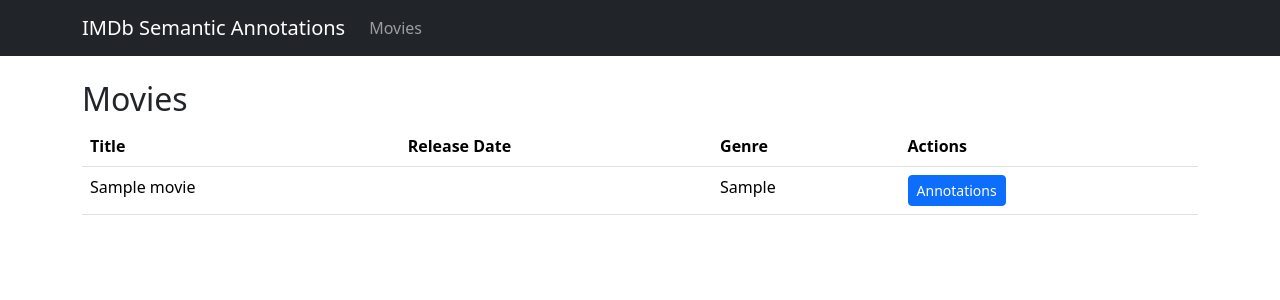
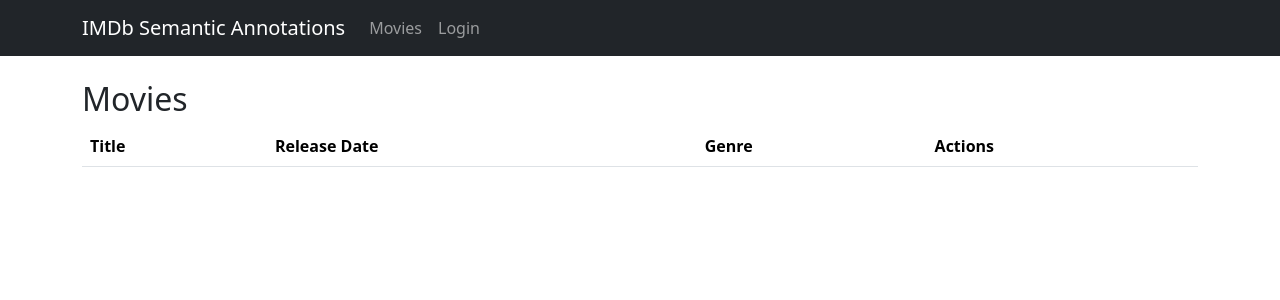
Before and after one commit to sozkan4/SWE599-Semantic-Annotations, a Django app: page / in a window 1280 px wide. Shown: the top 300 px of the page. Run offline with Django 3.2, Linux system fonts and the light colour scheme; tables that the repository leaves empty hold one stand-in row (values such as "Sample post"); lists and menus that the app fills with data are empty.

Commit message:
fix template structure

```diff
--- a/annotations/urls.py
+++ b/annotations/urls.py
@@ -1,10 +1,17 @@
 from django.urls import path
 from . import views
+from django.contrib.auth.views import LoginView
+from django.contrib.auth.views import LoginView, LogoutView
+
 
 app_name = 'annotations'
 
 urlpatterns = [
-    path('', views.MovieListView.as_view(), name='movie_list'),
-    path('movies/<int:pk>/', views.MovieDetailView.as_view(), name='movie_detail'),
-    path('movies/<int:pk>/annotate/', views.AnnotationCreateView.as_view(), name='annotation_create'),
+    path('', views.MovieListView.as_view(), name='movies'),
+    path('movies/<int:movie_id>/', views.MovieDetailView.as_view(), name='annotations'),
+    path('movies/<int:movie_id>/annotate/', views.AnnotationCreateView.as_view(), name='add_annotation'),
+    path('accounts/login/', LoginView.as_view(template_name='login.html'), name='login'),
+    path('accounts/logout/', LogoutView.as_view(next_page='/'), name='logout'),
+
+
 ]
--- a/annotations/views.py
+++ b/annotations/views.py
@@ -1,33 +1,28 @@
 from django.contrib.auth.decorators import login_required
-from django.shortcuts import render, get_object_or_404, redirect
 from django.utils.decorators import method_decorator
-from django.views import View
+from django.urls import reverse
+from django.views.generic import ListView, DetailView, CreateView
 from .models import Movie, Annotation
 from .forms import AnnotationForm
 
-class MovieListView(View):
-    def get(self, request):
-        movies = Movie.objects.all()
-        return render(request, 'movies.html', {'movies': movies})
+class MovieListView(ListView):
+    model = Movie
+    template_name = 'annotations/movies.html'
 
-class MovieDetailView(View):
-    def get(self, request, movie_id):
-        movie = get_object_or_404(Movie, id=movie_id)
-        annotations = Annotation.objects.filter(movie=movie)
-        form = AnnotationForm()
-        return render(request, 'annotations.html', {'movie': movie, 'annotations': annotations, 'form': form})
+class MovieDetailView(DetailView):
+    model = Movie
+    template_name = 'annotations/movie_detail.html'
 
 @method_decorator(login_required, name='dispatch')
-class AnnotationCreateView(View):
-    def post(self, request, movie_id):
-        form = AnnotationForm(request.POST)
-        if form.is_valid():
-            annotation = form.save(commit=False)
-            annotation.user = request.user
-            annotation.movie_id = movie_id
-            annotation.save()
-            return redirect('annotations', movie_id=movie_id)
-        else:
-            movie = get_object_or_404(Movie, id=movie_id)
-            annotations = Annotation.objects.filter(movie=movie)
-            return render(request, 'annotations.html', {'movie': movie, 'annotations': annotations, 'form': form})
+class AnnotationCreateView(CreateView):
+    model = Annotation
+    form_class = AnnotationForm
+    template_name = 'annotations/annotation_create.html'
+
+    def form_valid(self, form):
+        form.instance.user = self.request.user
+        form.instance.movie_id = self.kwargs['movie_id']
+        return super().form_valid(form)
+
+    def get_success_url(self):
+        return reverse('annotations:movie_detail', args=[str(self.kwargs['movie_id'])])
--- a/annotations/templates/base.html
+++ b/templates/base.html
@@ -22,6 +22,15 @@
                         <li class="nav-item">
                             <a class="nav-link" href="{% url 'movies' %}">Movies</a>
                         </li>
+                        {% if user.is_authenticated %}
+                            <li class="nav-item">
+                                <a class="nav-link" href="{% url 'logout' %}">Logout</a>
+                            </li>
+                        {% else %}
+                            <li class="nav-item">
+                                <a class="nav-link" href="{% url 'login' %}">Login</a>
+                            </li>
+                        {% endif %}
                     </ul>
                 </div>
             </div>
```
Also changed, not shown: annotations/forms.py (added, +7 -0 lines), annotations/templates/annotations/login.html (added, +14 -0 lines), annotations/templates/annotations/movie_detail.html (added, +13 -0 lines), annotations/templates/annotations/annotations.html (renamed from annotations/templates/annotations.html), annotations/templates/annotations/movies.html (renamed from annotations/templates/movies.html).
